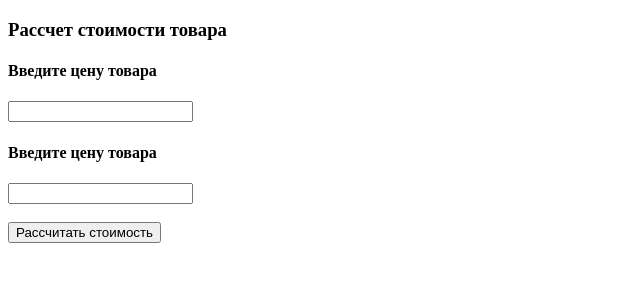
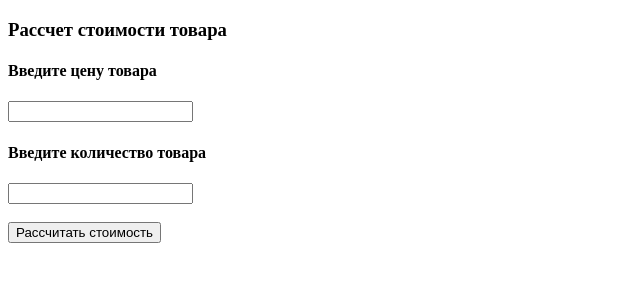
Before and after one commit to IlyaMolchanovv/WEB5, a plain HTML site: page index.html in a window 1280 px wide. Shown: the full height of the page, 0-640 px from the left. Drawn offline with nearby package versions, Linux system fonts and the light colour scheme.

Commit message:
Update index.html

```diff
--- a/index.html
+++ b/index.html
@@ -13,7 +13,7 @@
 	placeholder=”укажите цену товара”>
 	<br>
 
-	<h4>Введите цену товара</h4>
+	<h4>Введите количество товара</h4>
         <input type="text" id="count" value=" "
         placeholder=”укажите количество единиц товара”>
 	<br>
@@ -26,9 +26,9 @@
 	function raschitat() {
 	    cost = document.getElementById('cost').value;
 	    count = document.getElementById('count').value;
-	    if(cost == ""){
+	    if(cost == " "){
 	        alert("Вы не указали цену");
-	    } else if(count == ""){
+	    } else if(count == " "){
 		alert("Вы не указали количество");
             } else {
                 stoimost = cost*count;
```
